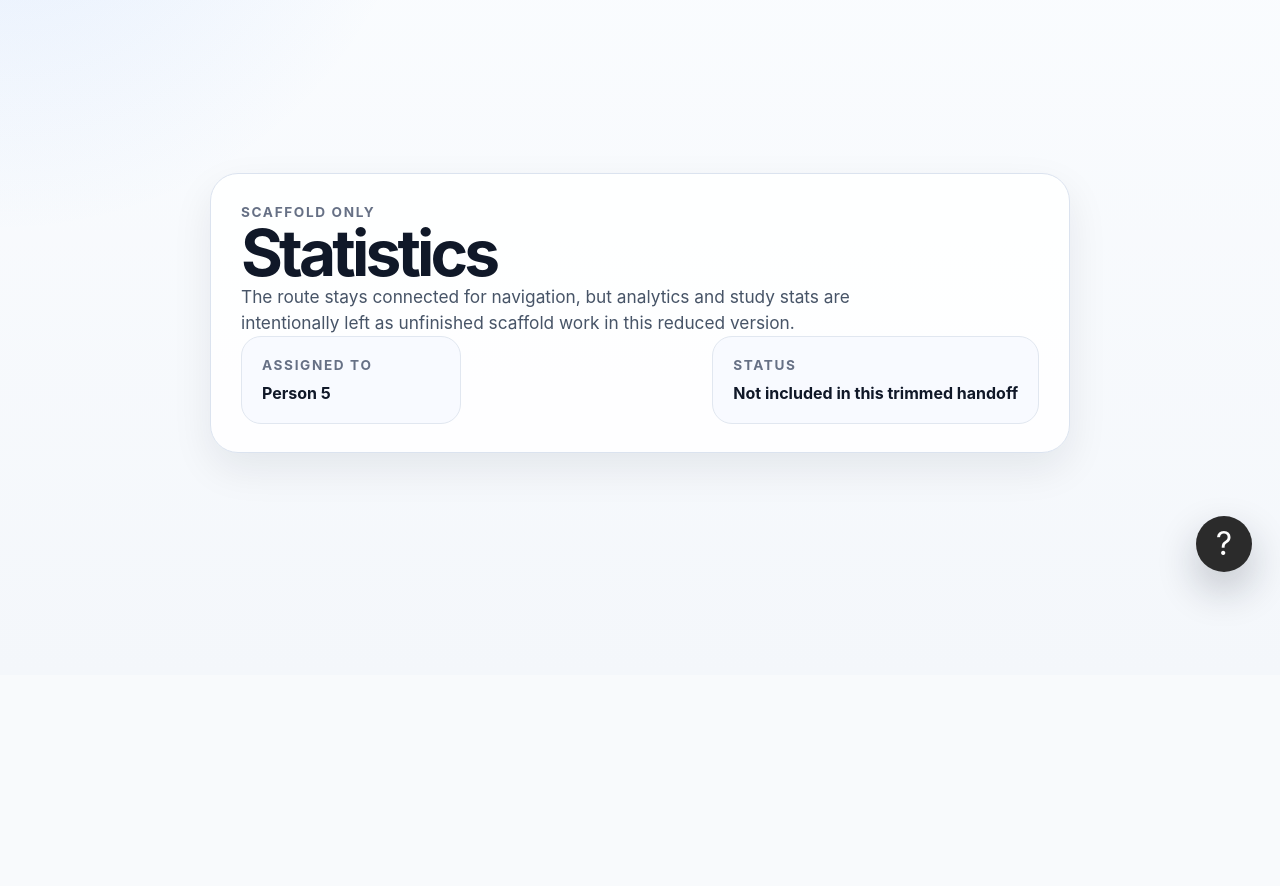
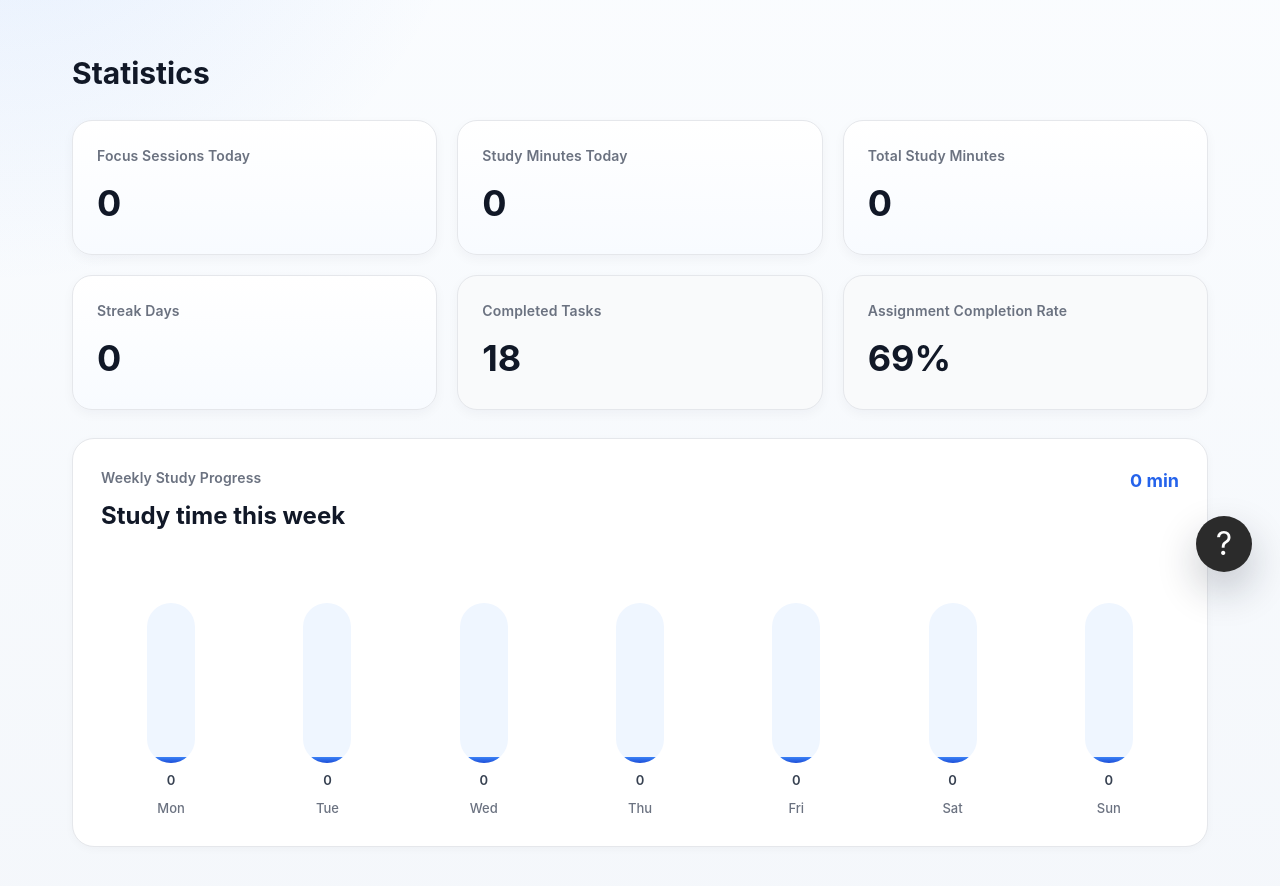
Before and after one commit to sbetanco0305/study_planner_app, a React (Vite) app: page /statistics in a window 1280 px wide. Shown: the part 200-1086 px from the top of the page. Before the commit the page ends 875 px from the top, so only its background shows below. Built offline with nearby package versions, Linux system fonts and the light colour scheme.

Commit message:
Implemented Statistics page with study metrics and weekly progress

```diff
--- a/src/App.css
+++ b/src/App.css
@@ -565,6 +565,8 @@
     align-items: flex-start;
     text-align: left;
   }
+}
+
 .figma-assignments-page {
   padding: 32px 36px 48px;
   background: #f8fafc;
@@ -844,3 +846,171 @@
   background: linear-gradient(135deg, #4f46e5, #7c3aed);
   color: #fff;
 }
+
+/* =========================
+   STATISTICS PAGE
+========================= */
+
+.statistics-page {
+  padding: 28px 32px 48px;
+}
+
+.statistics-page-title {
+  font-size: 30px;
+  font-weight: 700;
+  color: #111827;
+  margin: 0 0 24px;
+}
+
+.statistics-grid {
+  display: grid;
+  grid-template-columns: repeat(3, minmax(0, 1fr));
+  gap: 20px;
+  margin-bottom: 28px;
+}
+
+.statistics-card {
+  background: #ffffff;
+  border-radius: 20px;
+  padding: 24px;
+  border: 1px solid #e5e7eb;
+  box-shadow: 0 4px 12px rgba(15, 23, 42, 0.04);
+}
+
+.statistics-card.primary {
+  background: linear-gradient(180deg, #ffffff 0%, #f8fbff 100%);
+}
+
+.statistics-card.secondary {
+  background: #f9fafb;
+}
+
+.statistics-label {
+  margin: 0 0 10px;
+  font-size: 14px;
+  font-weight: 600;
+  color: #6b7280;
+  letter-spacing: 0.01em;
+}
+
+.statistics-card h2 {
+  margin: 0;
+  font-size: 36px;
+  font-weight: 700;
+  color: #111827;
+}
+
+.statistics-card:hover {
+  transform: translateY(-2px);
+  transition: 0.2s ease;
+}
+
+.weekly-progress-card {
+  background: #ffffff;
+  border-radius: 22px;
+  border: 1px solid #e5e7eb;
+  padding: 28px;
+  box-shadow: 0 2px 10px rgba(15, 23, 42, 0.03);
+}
+
+.weekly-progress-header {
+  display: flex;
+  justify-content: space-between;
+  align-items: flex-start;
+  margin-bottom: 24px;
+}
+
+.weekly-progress-header h2 {
+  margin: 4px 0 0;
+  font-size: 24px;
+  font-weight: 700;
+  color: #111827;
+}
+
+.weekly-total {
+  margin: 0;
+  font-size: 18px;
+  font-weight: 700;
+  color: #2563eb;
+}
+
+.weekly-bars {
+  display: grid;
+  grid-template-columns: repeat(7, 1fr);
+  gap: 16px;
+  align-items: end;
+  min-height: 260px;
+}
+
+.weekly-bar-group {
+  display: flex;
+  flex-direction: column;
+  align-items: center;
+  gap: 8px;
+}
+
+.weekly-bar-track {
+  width: 100%;
+  max-width: 48px;
+  height: 160px;
+  background: #eff6ff;
+  border-radius: 999px;
+  display: flex;
+  align-items: flex-end;
+  overflow: hidden;
+}
+
+.weekly-bar-fill {
+  width: 100%;
+  background: linear-gradient(180deg, #3b82f6 0%, #1d4ed8 100%);
+  border-radius: 999px;
+  min-height: 6px;
+  transition: height 0.4s ease;
+}
+
+.weekly-bar-value {
+  font-size: 13px;
+  font-weight: 600;
+  color: #374151;
+}
+
+.weekly-bar-label {
+  font-size: 13px;
+  color: #6b7280;
+  font-weight: 500;
+}
+
+@media (max-width: 960px) {
+  .statistics-grid {
+    grid-template-columns: repeat(2, minmax(0, 1fr));
+  }
+
+  .weekly-bars {
+    gap: 12px;
+  }
+}
+
+@media (max-width: 640px) {
+  .statistics-page {
+    padding: 24px 20px 40px;
+  }
+
+  .statistics-grid {
+    grid-template-columns: 1fr;
+  }
+
+  .weekly-progress-header {
+    flex-direction: column;
+    gap: 10px;
+  }
+
+  .weekly-bars {
+    grid-template-columns: repeat(7, minmax(24px, 1fr));
+    min-height: 220px;
+  }
+
+  .weekly-bar-track {
+    height: 130px;
+    max-width: 36px;
+  }
+}
--- a/src/context/StudyPlannerContext.jsx
+++ b/src/context/StudyPlannerContext.jsx
@@ -20,6 +20,7 @@ export function StudyPlannerProvider({ children }) {
     studyMinutesToday: 0,
     totalStudyMinutes: 0,
     streakDays: 0,
+    weeklyMinutes: [0, 0, 0, 0, 0, 0, 0],
   });
 
   const [profile, setProfile] = useState({
@@ -38,12 +39,18 @@ export function StudyPlannerProvider({ children }) {
   });
 
   function recordFocusSession(minutes) {
-    setStudyStats((prev) => ({
-      ...prev,
-      focusSessionsToday: prev.focusSessionsToday + 1,
-      studyMinutesToday: prev.studyMinutesToday + minutes,
-      totalStudyMinutes: prev.totalStudyMinutes + minutes,
-    }));
+    setStudyStats((prev) => {
+      const updatedWeeklyMinutes = [...prev.weeklyMinutes];
+      updatedWeeklyMinutes[updatedWeeklyMinutes.length - 1] += minutes;
+
+      return {
+        ...prev,
+        focusSessionsToday: prev.focusSessionsToday + 1,
+        studyMinutesToday: prev.studyMinutesToday + minutes,
+        totalStudyMinutes: prev.totalStudyMinutes + minutes,
+        weeklyMinutes: updatedWeeklyMinutes,
+      };
+    });
   }
 
   function updateProfile(updates) {
--- a/src/pages/Statistics.jsx
+++ b/src/pages/Statistics.jsx
@@ -1,11 +1,89 @@
-import WorkstreamPlaceholder from "../components/WorkstreamPlaceholder";
+import { useMemo } from "react";
+import { useStudyPlanner } from "../context/useStudyPlanner";
+
+const WEEK_LABELS = ["Mon", "Tue", "Wed", "Thu", "Fri", "Sat", "Sun"];
 
 export default function Statistics() {
+  const { studyStats, assignments, dashboardStats } = useStudyPlanner();
+
+  const completedTasks = useMemo(
+    () => assignments.filter((assignment) => assignment.completed).length,
+    [assignments]
+  );
+
+  const weeklyData = useMemo(() => {
+    return WEEK_LABELS.map((label, index) => ({
+      label,
+      minutes: studyStats.weeklyMinutes?.[index] ?? 0,
+    }));
+  }, [studyStats.weeklyMinutes]);
+
+  const maxMinutes = Math.max(...weeklyData.map((day) => day.minutes), 1);
+
   return (
-    <WorkstreamPlaceholder
-      title="Statistics"
-      owner="Person 5"
-      description="The route stays connected for navigation, but analytics and study stats are intentionally left as unfinished scaffold work in this reduced version."
-    />
+    <section className="statistics-page">
+      <h1 className="statistics-page-title">Statistics</h1>
+
+      <div className="statistics-grid">
+        <article className="statistics-card primary">
+          <p className="statistics-label">Focus Sessions Today</p>
+          <h2>{studyStats.focusSessionsToday}</h2>
+        </article>
+
+        <article className="statistics-card primary">
+          <p className="statistics-label">Study Minutes Today</p>
+          <h2>{studyStats.studyMinutesToday}</h2>
+        </article>
+
+        <article className="statistics-card primary">
+          <p className="statistics-label">Total Study Minutes</p>
+          <h2>{studyStats.totalStudyMinutes}</h2>
+        </article>
+
+        <article className="statistics-card primary">
+          <p className="statistics-label">Streak Days</p>
+          <h2>{studyStats.streakDays}</h2>
+        </article>
+
+        <article className="statistics-card secondary">
+          <p className="statistics-label">Completed Tasks</p>
+          <h2>{completedTasks}</h2>
+        </article>
+
+        <article className="statistics-card secondary">
+          <p className="statistics-label">Assignment Completion Rate</p>
+          <h2>{dashboardStats.completionRate}%</h2>
+        </article>
+      </div>
+
+      <div className="weekly-progress-card">
+        <div className="weekly-progress-header">
+          <div>
+            <p className="statistics-label">Weekly Study Progress</p>
+            <h2>Study time this week</h2>
+          </div>
+          <p className="weekly-total">
+            {weeklyData.reduce((sum, day) => sum + day.minutes, 0)} min
+          </p>
+        </div>
+
+        <div className="weekly-bars">
+          {weeklyData.map((day) => (
+            <div key={day.label} className="weekly-bar-group">
+              <div className="weekly-bar-track">
+                <div
+                  className="weekly-bar-fill"
+                  style={{
+                    height: `${(day.minutes / maxMinutes) * 100}%`,
+                  }}
+                />
+              </div>
+              <span className="weekly-bar-value">{day.minutes}</span>
+              <span className="weekly-bar-label">{day.label}</span>
+            </div>
+          ))}
+        </div>
+      </div>
+    </section>
   );
 }
--- a/src/pages/Timer.jsx
+++ b/src/pages/Timer.jsx
@@ -2,9 +2,9 @@ import { useEffect, useMemo, useRef, useState } from "react";
 import { useStudyPlanner } from "../context/useStudyPlanner";
 
 const TIMER_MODES = {
-  focus: 25 * 60,
-  shortBreak: 5 * 60,
-  longBreak: 15 * 60,
+  focus: 10,
+  shortBreak: 5,
+  longBreak: 8,
 };
 
 export default function Timer() {
```
